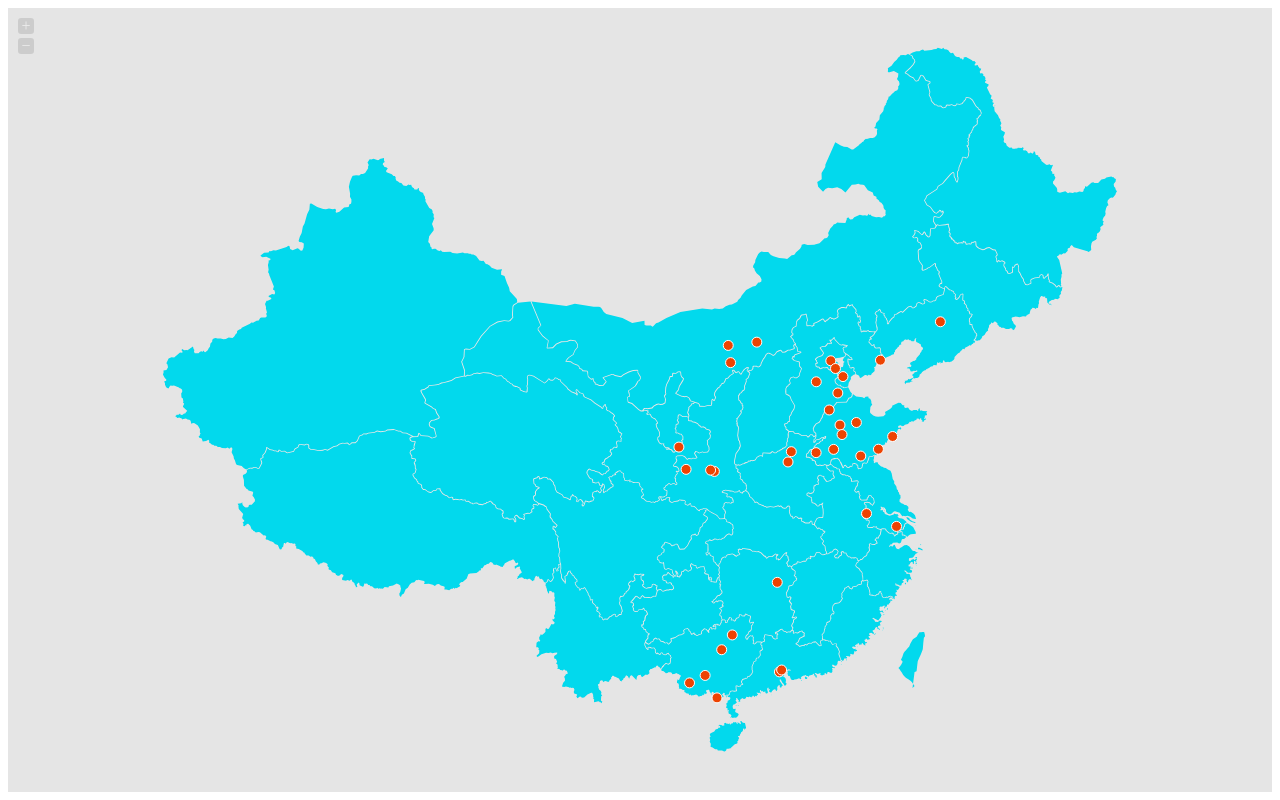
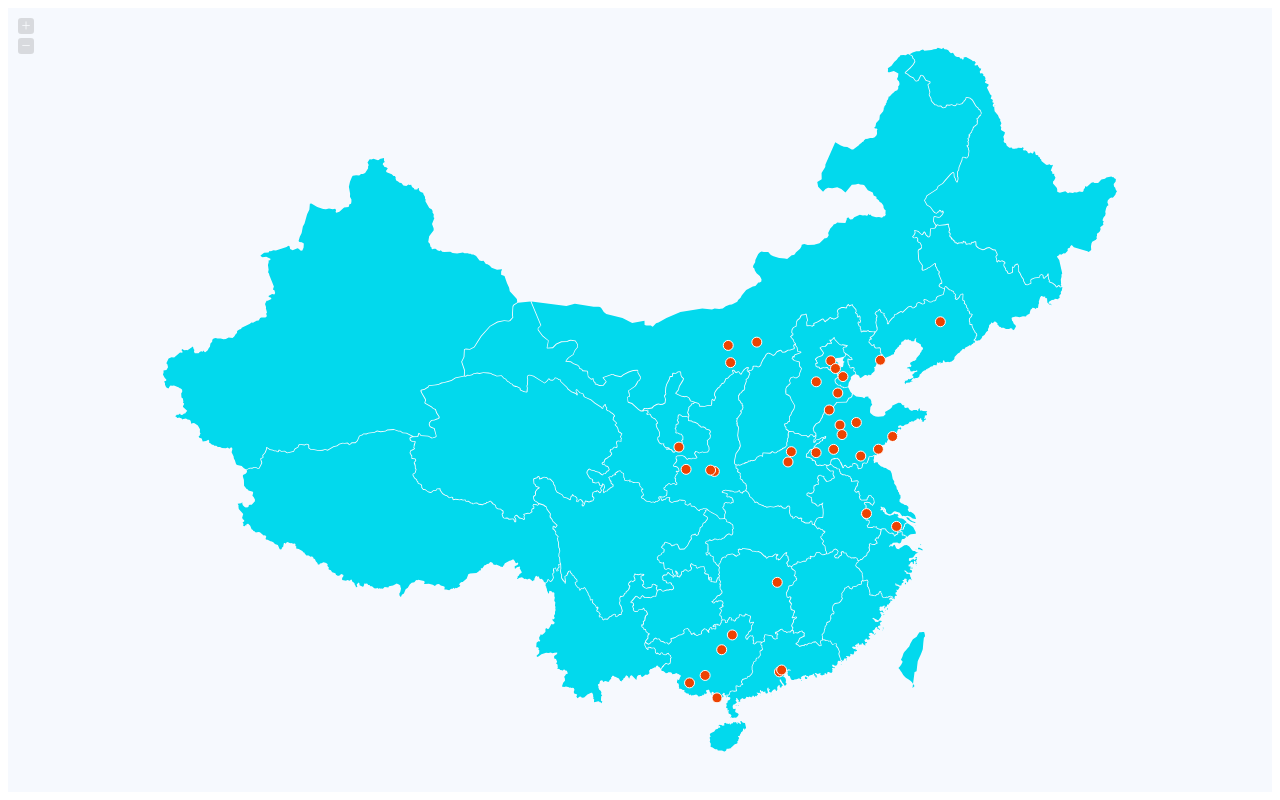
Before and after one commit to yangdavip/MyFirstProject, a plain HTML site: page MyMap-Footprint.html in a window 1280 px wide. Drawn offline with Linux system fonts and the light colour scheme.

Commit message:
Update MyMap-Footprint.html

```diff
--- a/MyMap-Footprint.html
+++ b/MyMap-Footprint.html
@@ -19,7 +19,7 @@
 	</head>
 <body>
 <!--background-color: 地图背景颜色-->
-	<div id="map" style="background-color:#e5e5e5"> </div>
+	<div id="map" style="background-color:#F6F9FE"> </div>
 </body>
 	<script>
 		$('#map').vectorMap({
```
